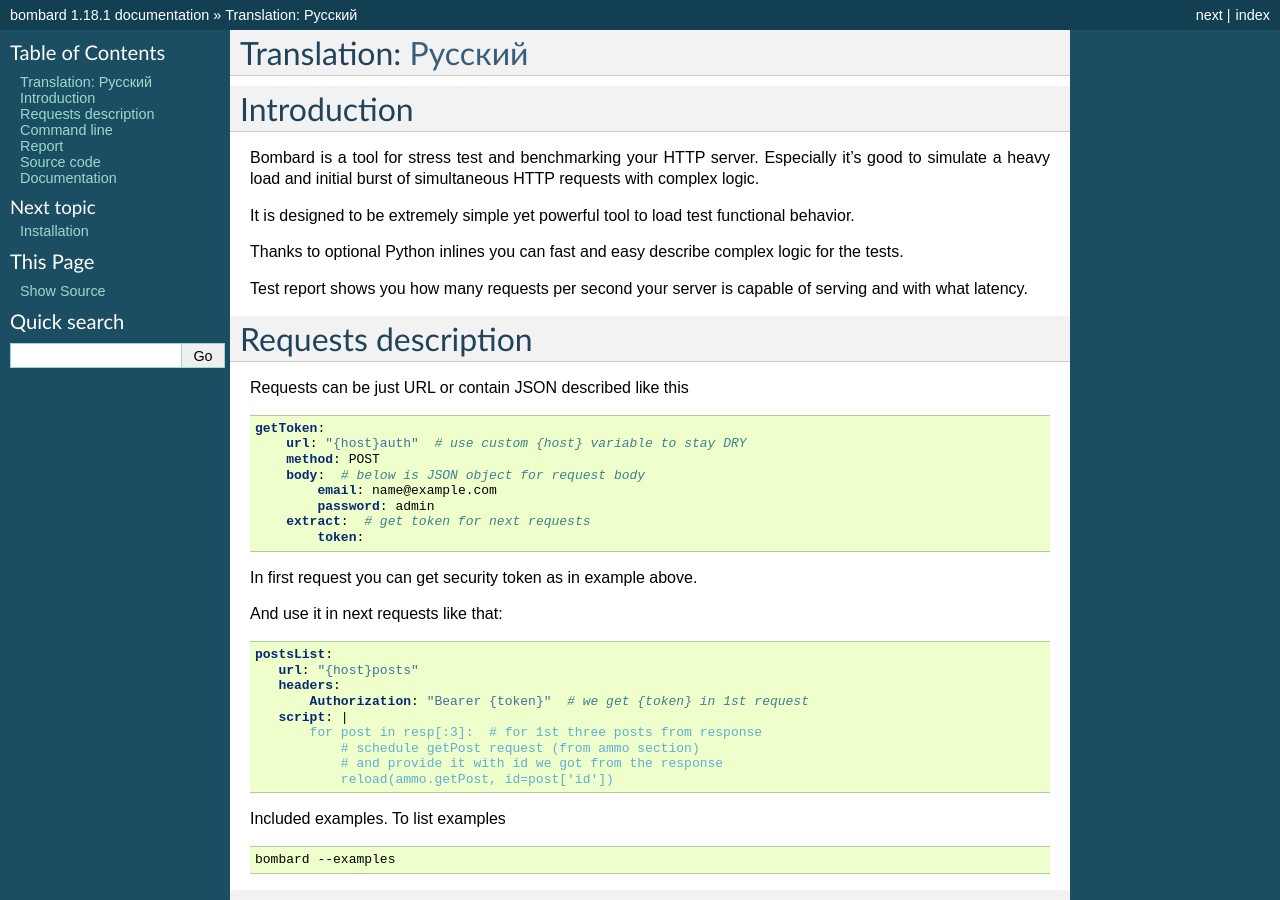
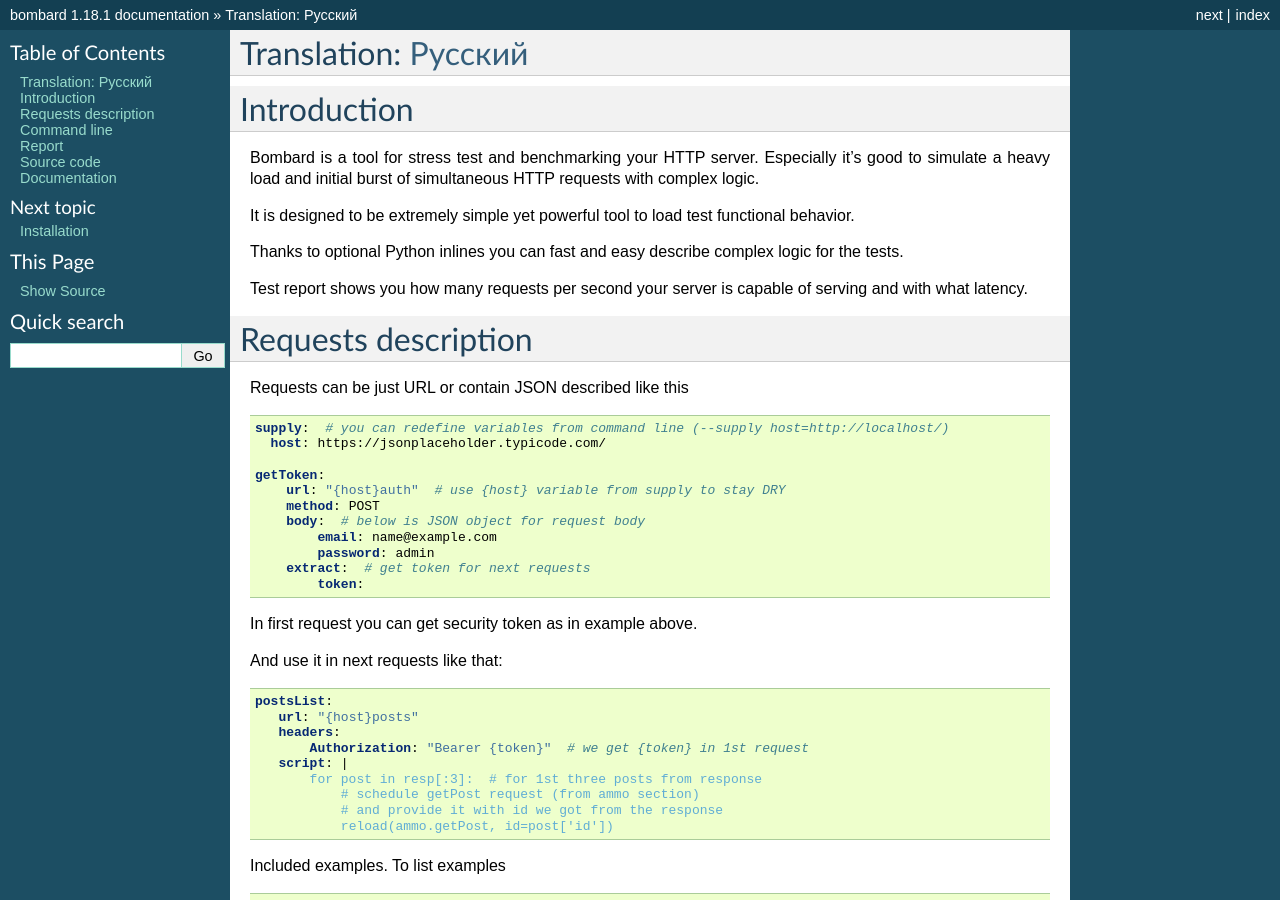
Before and after one commit to andgineer/bombard, a Sphinx documentation site: the page built from docs/index.rst, in a window 1280 px wide and 900 px high. Built offline with Sphinx 7.4.7, drawn with Linux system fonts in a browser that asks for light colours.

Commit message:
added host var in the doc example

```diff
--- a/docs/index.rst
+++ b/docs/index.rst
@@ -24,8 +24,11 @@
 
 .. code-block:: yaml
 
+    supply:  # you can redefine variables from command line (--supply host=http://localhost/)
+      host: https://jsonplaceholder.typicode.com/
+
     getToken:
-        url: "{host}auth"  # use custom {host} variable to stay DRY
+        url: "{host}auth"  # use {host} variable from supply to stay DRY
         method: POST
         body:  # below is JSON object for request body
             email: name@example.com
```
